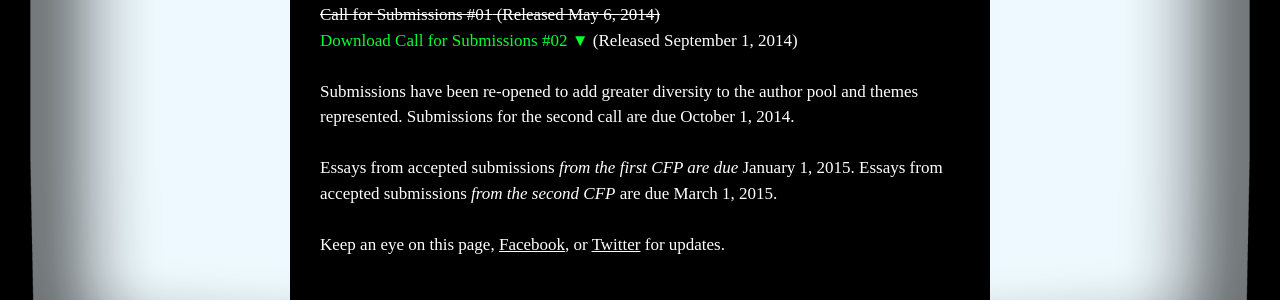
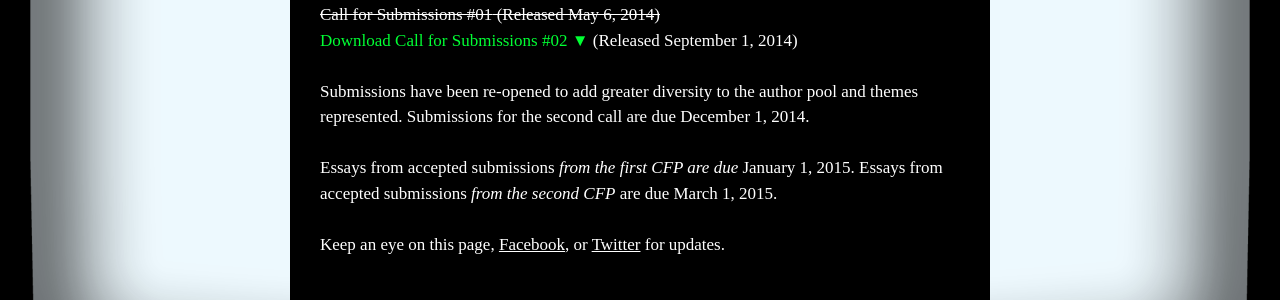
Before and after one commit to Trans-Digital/Trans-Digital.github.io, a Jekyll site: the page built from submit/index.html, in a window 1280 px wide. Shown: the part 453-753 px from the top of the page. Built offline with Jekyll 4.4.1, drawn with Linux system fonts in a browser that asks for light colours; nearby versions of some CDN libraries; Markdown is read by kramdown in place of the engine named in the settings.

```diff
--- a/submit/index.html
+++ b/submit/index.html
@@ -15,7 +15,7 @@ title: Submit | Trans_ An Anthology of Trans People and the Internet
 {% assign email_submissions = site.submissions_email | replace: '@', ' [at] ' %}
 {% assign email_submissions_clean = email_submissions | replace: '.', ' [dot] ' %}
 
-<p>Submissions have been re-opened to add greater diversity to the author pool and themes represented. Submissions for the second call are due October 1, 2014.</p>
+<p>Submissions have been re-opened to add greater diversity to the author pool and themes represented. Submissions for the second call are due December 1, 2014.</p>
 
 <br>
 
```
Also changed, not shown: 1 other file.
